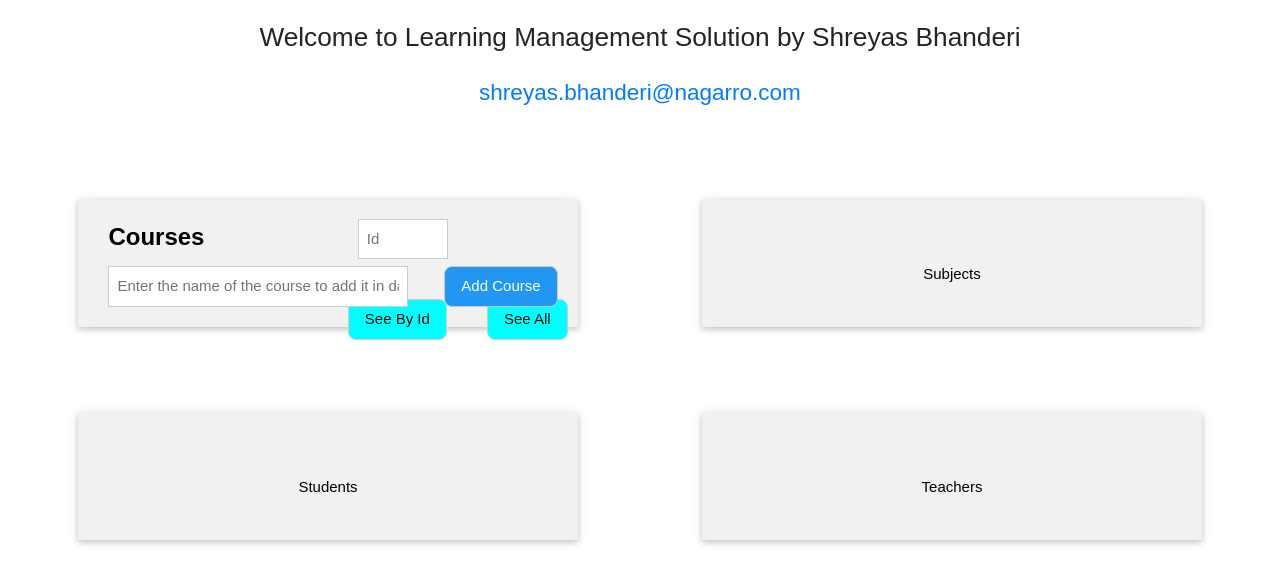
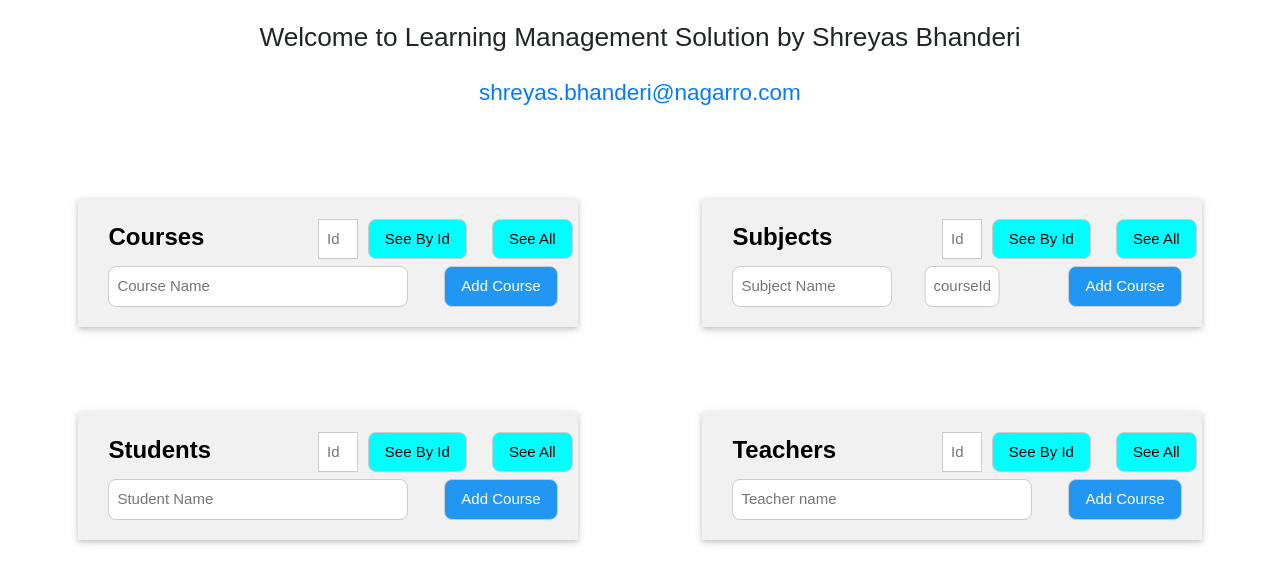
Before and after one commit to ShreyasBhanderi/lms-with-view, a website: page public/index.html in a window 1280 px wide. Drawn offline with nearby package versions, Linux system fonts and the light colour scheme.

Commit message:
make it better

```diff
--- a/public/index.html
+++ b/public/index.html
@@ -7,7 +7,7 @@
     <link rel="stylesheet" type="text/css" href="https://www.w3schools.com/w3css/4/w3.css">
     <meta name="viewport" content="width=device-width, initial-scale=1">
     <script src="https://code.jquery.com/jquery-3.2.1.min.js" crossorigin="anonymous"></script>
-
+    <script src = "index.js"></script>
     <script src="https://cdnjs.cloudflare.com/ajax/libs/popper.js/1.12.3/umd/popper.min.js" integrity="sha384-vFJXuSJphROIrBnz7yo7oB41mKfc8JzQZiCq4NCceLEaO4IHwicKwpJf9c9IpFgh"
         crossorigin="anonymous"></script>
     <link rel="stylesheet" type="text/css" href="https://maxcdn.bootstrapcdn.com/bootstrap/4.0.0-beta.2/css/bootstrap.min.css"
@@ -49,30 +49,80 @@
     </br>
     <div class="w3-container ">
         <div class=" w3-display-container w3-card w3-light-grey w3-hover-shadow w3-padding-64 w3-center" style="float:left; margin: 5% 5% 5% 5%; width:40%; height:15%">
-            <p ><font class="w3-display-topleft" size="5" style="float: left; margin: 20px 30px"><b>Courses</b></font></p>
-            <div class="w3-display-topright">  <input class=" w3-input w3-border" style="width:90px; margin: 20px 30px" name="courseId" type="text" placeholder="Id">
+            <p>
+                <font class="w3-display-topleft" size="5" style="float: left; margin: 20px 30px">
+                    <b>Courses</b>
+                </font>
+            </p>
 
-            <button class=" w3-btn w3-aqua w3-border w3-round-large" style="margin: 20px 20px">See By Id</button>
+                <input class="w3-display-topmiddle w3-input w3-border" style="width:40px; margin: 20px 10px" name="courseId" type="text" placeholder="Id">
+                <div class="w3-display-topright">
+                <button class=" w3-btn w3-aqua w3-border w3-round-large" style="margin: 20px 5px">See By Id</button>
 
-            <button class=" w3-btn w3-aqua w3-border w3-round-large" style="float: right; margin: 20px 10px 20px 20px">See All</button>
-        </div>
-            <input class="w3-display-bottomleft w3-input w3-border" style="width:300px; float: left; margin: 20px 30px" name="course" type="text" placeholder="Enter the name of the course to add it in database">
-            <button class="w3-display-bottomright w3-btn w3-blue w3-border w3-round-large " style="float: right; margin: 20px 20px 20px 20px">Add Course</button>
+                <button class=" w3-btn w3-aqua w3-border w3-round-large" style="float: right; margin: 20px 5px 20px 20px">See All</button>
+            </div>
+            <input id="courseName" class="w3-display-bottomleft w3-input w3-border w3-round-large" style="width:300px; float: left; margin: 20px 30px" name="course"
+                type="text" placeholder="Course Name">
+            <button id="btnCourseAdd" class="w3-display-bottomright w3-btn w3-blue w3-border w3-round-large " style="float: right; margin: 20px 20px 20px 20px">Add Course</button>
         </div>
 
-        <div class="w3-center w3-card w3-light-grey w3-hover-shadow w3-padding-64 w3-center" style="float:right; margin: 5% 5% 5% 5%; width:40%; height:15%">
-            <p>Subjects</p>
-        </div>
+        <div class=" w3-display-container w3-card w3-light-grey w3-hover-shadow w3-padding-64 w3-center" style="float:right; margin: 5% 5% 5% 5%; width:40%; height:15%">
+                <p>
+                    <font class="w3-display-topleft" size="5" style="float: left; margin: 20px 30px">
+                        <b>Subjects</b>
+                    </font>
+                </p>
+
+                    <input class="w3-display-topmiddle w3-input w3-border" style="width:40px; margin: 20px 10px" name="courseId" type="text" placeholder="Id">
+                    <div class="w3-display-topright">
+                    <button class=" w3-btn w3-aqua w3-border w3-round-large" style="margin: 20px 5px">See By Id</button>
+
+                    <button class=" w3-btn w3-aqua w3-border w3-round-large" style="float: right; margin: 20px 5px 20px 20px">See All</button>
+                </div>
+                <input class="w3-display-bottomleft w3-input w3-border w3-round-large" style="width:160px; float: left; margin: 20px 30px" name="course"
+                    type="text" placeholder="Subject Name">
+                    <input class="w3-display-bottommiddle w3-input w3-border w3-round-large" style="float:left; width:75px; margin: 20px 10px" name="courseId" type="text" placeholder="courseId">
+
+                <button class="w3-display-bottomright w3-btn w3-blue w3-border w3-round-large " style="float: right; margin: 20px 20px 20px 20px">Add Course</button>
+            </div>
     </div>
     </br>
     <div class="w3-container w3-center">
-        <div class="w3-center w3-card w3-light-grey w3-hover-shadow w3-padding-64 w3-center" style="float:left; margin: 0% 5% 5% 5%; width:40%; height:15%">
-            <p>Students</p>
-        </div>
+            <div class=" w3-display-container w3-card w3-light-grey w3-hover-shadow w3-padding-64 w3-center" style="float:left; margin: 0% 5% 5% 5%; width:40%; height:15%">
+                    <p>
+                        <font class="w3-display-topleft" size="5" style="float: left; margin: 20px 30px">
+                            <b>Students</b>
+                        </font>
+                    </p>
 
-        <div class="w3-center w3-card w3-light-grey w3-hover-shadow w3-padding-64 w3-center" style="float:right; margin: 0% 5% 5% 5%; width:40%; height:15%">
-            <p>Teachers</p>
-        </div>
+                        <input class="w3-display-topmiddle w3-input w3-border" style="width:40px; margin: 20px 10px" name="courseId" type="text" placeholder="Id">
+                        <div class="w3-display-topright">
+                        <button class=" w3-btn w3-aqua w3-border w3-round-large" style="margin: 20px 5px">See By Id</button>
+
+                        <button class=" w3-btn w3-aqua w3-border w3-round-large" style="float: right; margin: 20px 5px 20px 20px">See All</button>
+                    </div>
+                    <input class="w3-display-bottomleft w3-input w3-border w3-round-large" style="width:300px; float: left; margin: 20px 30px" name="course"
+                        type="text" placeholder="Student Name">
+                    <button class="w3-display-bottomright w3-btn w3-blue w3-border w3-round-large " style="float: right; margin: 20px 20px 20px 20px">Add Course</button>
+                </div>
+
+                <div class=" w3-display-container w3-card w3-light-grey w3-hover-shadow w3-padding-64 w3-center" style="float:right; margin: 0% 5% 5% 5%; width:40%; height:15%">
+                        <p>
+                            <font class="w3-display-topleft" size="5" style="float: left; margin: 20px 30px">
+                                <b>Teachers</b>
+                            </font>
+                        </p>
+
+                            <input class="w3-display-topmiddle w3-input w3-border" style="width:40px; margin: 20px 10px" name="courseId" type="text" placeholder="Id">
+                            <div class="w3-display-topright">
+                            <button class=" w3-btn w3-aqua w3-border w3-round-large" style="margin: 20px 5px">See By Id</button>
+
+                            <button class=" w3-btn w3-aqua w3-border w3-round-large" style="float: right; margin: 20px 5px 20px 20px">See All</button>
+                        </div>
+                        <input class="w3-display-bottomleft w3-input w3-border w3-round-large" style="width:300px; float: left; margin: 20px 30px" name="course"
+                            type="text" placeholder="Teacher name">
+                        <button class="w3-display-bottomright w3-btn w3-blue w3-border w3-round-large w3-round-large " style="float: right; margin: 20px 20px 20px 20px">Add Course</button>
+                    </div>
     </div>
 </body>
 
--- /dev/null
+++ b/public/index.js
@@ -0,0 +1,24 @@
+function addCourse (name) {
+    $.post('https://learning-man-sys.herokuapp.com/api/courses', {
+        name: name
+    }, function (data) {
+        console.log(data);
+        done(data)
+    })
+}
+$(function () {
+    let courseName = $('#courseName')
+
+    $('#btnCourseAdd').click(function () {
+
+        addCourse(
+            courseName.val(),
+            function (addedCourse) {
+                window.alert("Added " + addedCourse.name + " to Database")
+            }
+        )
+
+
+    })
+
+})
```
